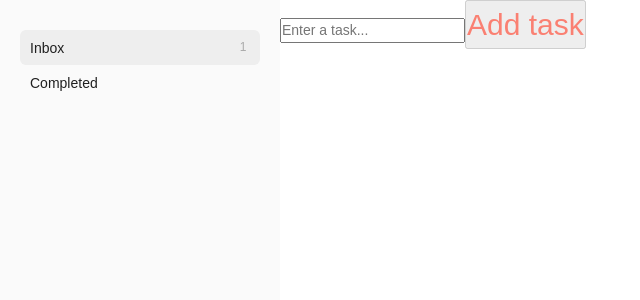
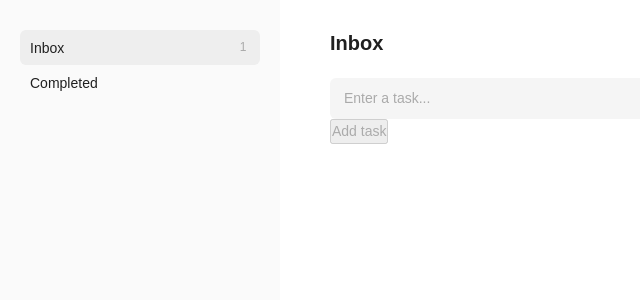
Before and after one commit to SirKaelan/Todo, a React (Create React App) app: page / in a window 1280 px wide. Shown: the top 300 px of the page, without its empty margins (0-640 px from the left). Built offline with nearby package versions, Linux system fonts and the light colour scheme.

Commit message:
Add a bit more rough HTML and SASS code

```diff
--- a/src/features/todos/create-todo-form/create-todo-form.module.scss
+++ b/src/features/todos/create-todo-form/create-todo-form.module.scss
@@ -1,9 +1,17 @@
-// Everything below is test code
+@import "../../../sass-partials/variables";
 
-$btn-text-color: salmon;
-$btn-text-size: 30px;
+.tasks__manager {
+  &__taskInput {
+    width: 100%;
+    padding: $task-input-padding;
+    background-color: $task-input-bg-color;
+    border: none;
+    border-radius: $element-border-radius;
+    // This is temporary, for now
+    outline: none;
 
-.submitBtn {
-  color: $btn-text-color;
-  font-size: $btn-text-size;
+    &::placeholder {
+      color: $task-input-placeholder-color;
+    }
+  }
 }
--- a/src/features/todos/create-todo-form/create-todo-form.tsx
+++ b/src/features/todos/create-todo-form/create-todo-form.tsx
@@ -29,6 +29,7 @@ export const CreateTodoForm = ({
   return (
     <form onSubmit={handleTodoSubmit}>
       <input
+        className={styles.tasks__manager__taskInput}
         type="text"
         placeholder={placeholderText}
         value={todo}
--- a/src/features/todos/index.ts
+++ b/src/features/todos/index.ts
@@ -1,5 +1,5 @@
-export { TodoItem } from "./todo-item";
-export { TodoList } from "./todo-list";
+export { TodoItem } from "./todo-item/todo-item";
+export { TodoList } from "./todo-list/todo-list";
 export { CreateTodoForm } from "./create-todo-form/create-todo-form";
 export { EditTodoForm } from "./edit-todo-form";
 export { Inbox } from "./views/inbox/inbox-view";
--- /dev/null
+++ b/src/features/todos/todo-item/todo-item.module.scss
@@ -0,0 +1,16 @@
+@import "../../../sass-partials/variables";
+
+.tasks__manager {
+  &__taskContainer {
+    display: flex;
+    padding: 0.8rem 0;
+    border-bottom: 1px solid $border-separator-color;
+  }
+
+  &__checkbox {
+  }
+
+  &__taskContent {
+    margin-left: 1.5rem;
+  }
+}
--- a/src/features/todos/todo-item.tsx
+++ b/src/features/todos/todo-item/todo-item.tsx
@@ -1,7 +1,8 @@
 import React from "react";
-import { useRemoveTodo } from "./TodoContext";
-import { useSetTodoId } from "../../pages";
-import { useSetOverlay } from "../ui";
+import styles from "./todo-item.module.scss";
+import { useRemoveTodo } from "../TodoContext";
+import { useSetTodoId } from "../../../pages";
+import { useSetOverlay } from "../../ui";
 
 type TodoItemProps = {
   id: string;
@@ -21,10 +22,11 @@ export const TodoItem = ({ id, content }: TodoItemProps): JSX.Element => {
   const handleRemoveClick = (): void => removeTodo(id);
 
   return (
-    <div>
-      <span>{content}</span>
+    <li className={styles.tasks__manager__taskContainer}>
+      <input className={styles.tasks__manager__checkbox} type="checkbox" />
+      <p className={styles.tasks__manager__taskContent}>{content}</p>
       <button onClick={handleEditClick}>Edit</button>
       <button onClick={handleRemoveClick}>Remove</button>
-    </div>
+    </li>
   );
 };
--- /dev/null
+++ b/src/features/todos/todo-list/todo-list.module.scss
@@ -0,0 +1,7 @@
+@import "../../../sass-partials/variables";
+
+.tasks__manager {
+  &__tasksContainer {
+    // padding-left: $task-list-inset;
+  }
+}
--- a/src/features/todos/todo-list.tsx
+++ b/src/features/todos/todo-list/todo-list.tsx
@@ -1,6 +1,7 @@
 import React from "react";
-import { useGetTodos } from "./TodoContext";
-import { TodoItem } from "./todo-item";
+import styles from "./todo-list.module.scss";
+import { useGetTodos } from "../TodoContext";
+import { TodoItem } from "../todo-item/todo-item";
 
 export const TodoList = (): JSX.Element => {
   const todos = useGetTodos();
@@ -9,5 +10,7 @@ export const TodoList = (): JSX.Element => {
     return <TodoItem key={id} id={id} content={content} />;
   });
 
-  return <div>{renderedTodos}</div>;
+  return (
+    <ul className={styles.tasks__manager__tasksContainer}>{renderedTodos}</ul>
+  );
 };
--- a/src/features/todos/views/inbox/inbox-view.module.scss
+++ b/src/features/todos/views/inbox/inbox-view.module.scss
@@ -0,0 +1,12 @@
+@import "../../../../sass-partials/variables";
+
+.tasks__manager {
+  &__headerContainer {
+    margin-bottom: $tasks-header-margin;
+  }
+
+  &__headerTitle {
+    font-size: 2rem;
+    margin-bottom: $tasks-header-margin;
+  }
+}
--- a/src/features/todos/views/inbox/inbox-view.tsx
+++ b/src/features/todos/views/inbox/inbox-view.tsx
@@ -1,24 +1,30 @@
 import React from "react";
+import styles from "./inbox-view.module.scss";
 import { CreateTodoForm } from "../../create-todo-form/create-todo-form";
 import { EditTodoForm } from "../../edit-todo-form";
-import { TodoList } from "../../todo-list";
+import { TodoList } from "../../todo-list/todo-list";
 import { Overlay, useGetOverlay, useSetOverlay } from "../../../ui";
 import { useGetTodoId } from "../../../../pages/page-context";
 
 export const Inbox = () => {
-  const showOverlay = useGetOverlay();
-  const setOverlay = useSetOverlay();
-  const todoId = useGetTodoId();
+  // const showOverlay = useGetOverlay();
+  // const setOverlay = useSetOverlay();
+  // const todoId = useGetTodoId();
 
   return (
     <>
-      <CreateTodoForm placeholderText="Enter a task..." />
-      <TodoList />
-      {showOverlay && (
+      <header className={styles.tasks__manager__headerContainer}>
+        <h2 className={styles.tasks__manager__headerTitle}>Inbox</h2>
+        <CreateTodoForm placeholderText="Enter a task..." />
+      </header>
+      <section>
+        <TodoList />
+      </section>
+      {/* {showOverlay && (
         <Overlay setOverlay={setOverlay}>
           <EditTodoForm todoId={todoId} />
         </Overlay>
-      )}
+      )} */}
     </>
   );
 };
--- a/src/pages/todos/home.tsx
+++ b/src/pages/todos/home.tsx
@@ -28,12 +28,14 @@ export const Home = (): JSX.Element => {
           </nav>
         </aside>
 
-        <section>
-          <Routes>
-            <Route index element={<Inbox />} />
-            <Route path="completed" element={<Completed />} />
-          </Routes>
-        </section>
+        <article className={styles.tasks__manager}>
+          <div className={styles.tasks__manager__container}>
+            <Routes>
+              <Route index element={<Inbox />} />
+              <Route path="completed" element={<Completed />} />
+            </Routes>
+          </div>
+        </article>
       </BrowserRouter>
     </main>
   );
--- a/src/pages/todos/todos.module.scss
+++ b/src/pages/todos/todos.module.scss
@@ -1,9 +1,11 @@
 @import "../../sass-partials/variables";
 
+// Tasks page container
 .tasks {
   display: flex;
   height: 100%;
 
+  // Nav container
   &__nav {
     flex: 0 1 $tasks-navigation-width;
     padding: 3rem 2rem;
@@ -40,4 +42,16 @@
       color: $tasks-nav-number-color;
     }
   }
+
+  // Tasks page container/manager
+  &__manager {
+    flex: 1 1;
+    display: flex;
+    justify-content: center;
+    padding: 2.8rem;
+
+    &__container {
+      flex: 0 1 $tasks-manager-width;
+    }
+  }
 }
```
Also changed, not shown: mind_serenity/todo.txt.
